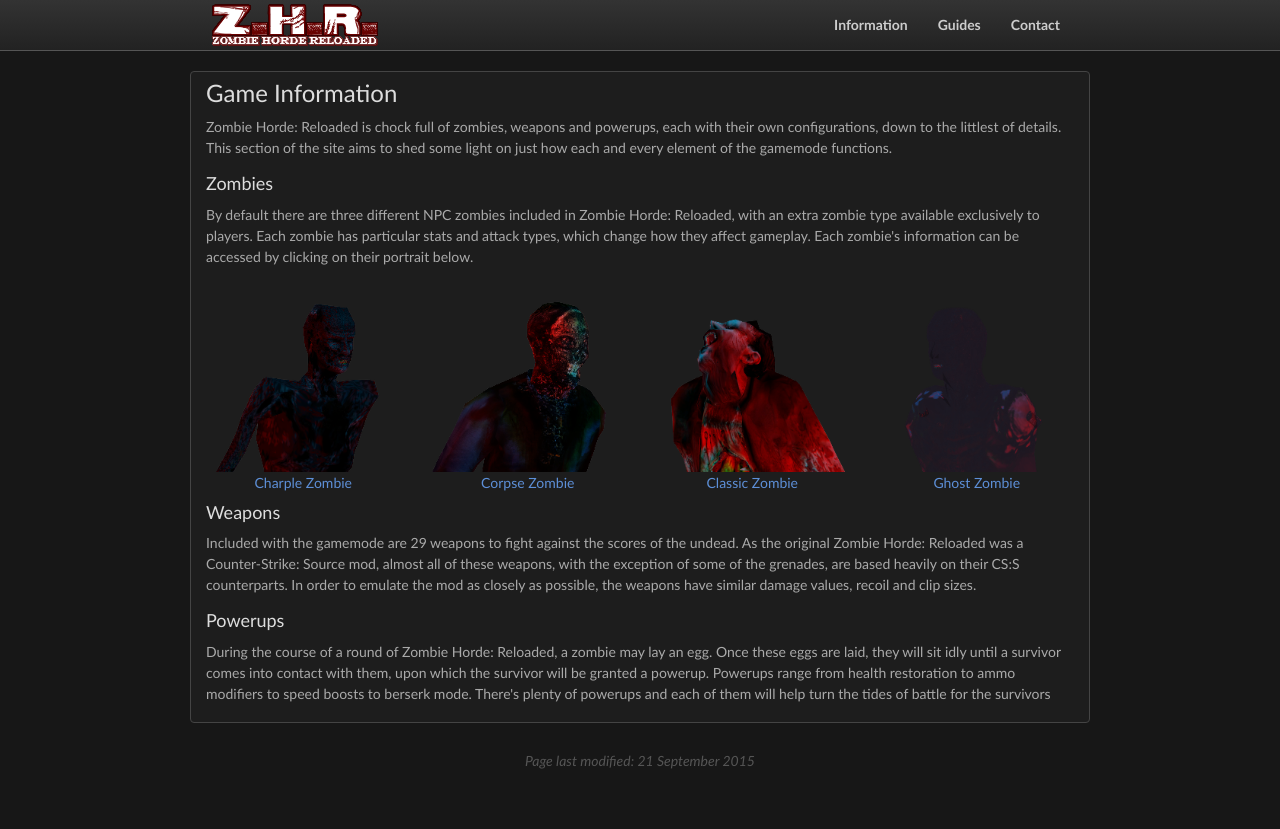
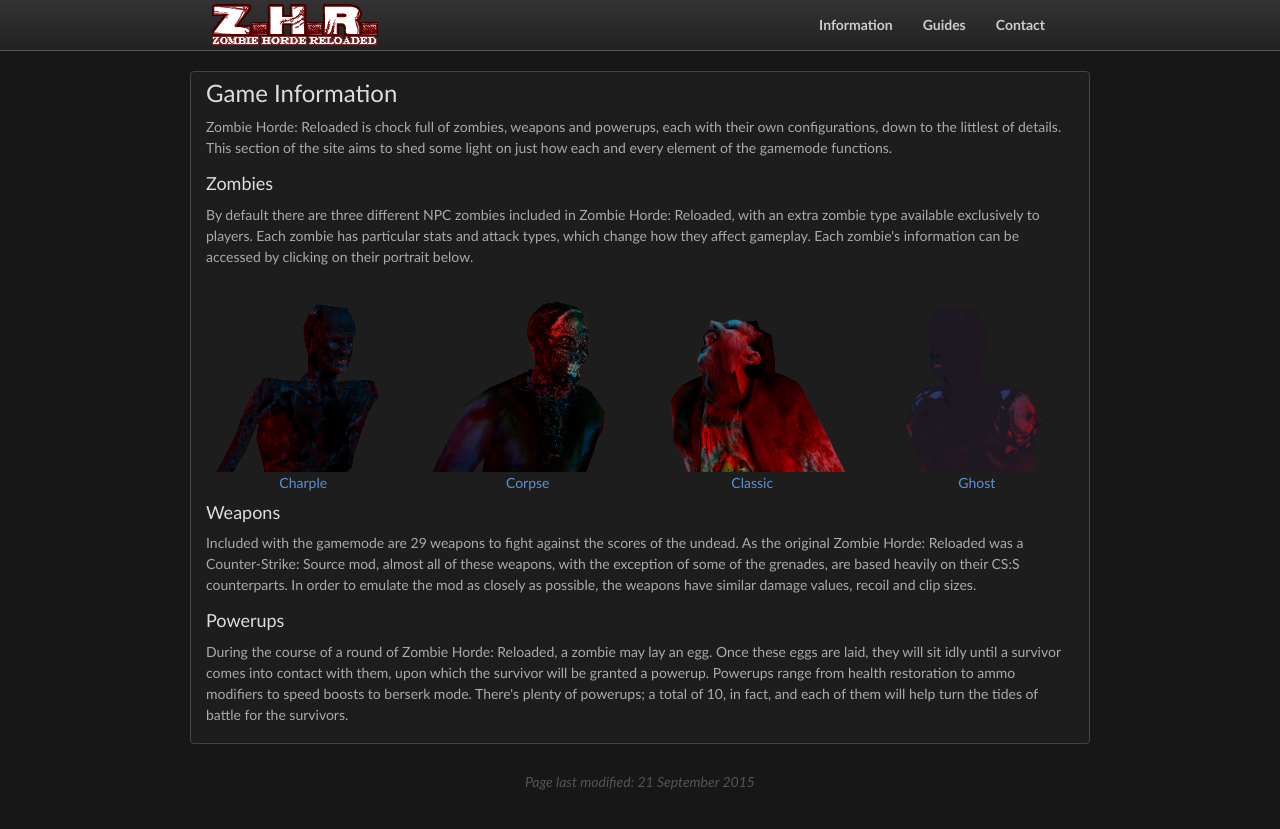
Before and after one commit to ZHReloaded/zhreloaded.github.io, a Jekyll site: the page built from _posts/2015-09-21-zh.md, in a window 1280 px wide. Shown: the top 829 px of the page. Built offline with Jekyll 4.4.1, drawn with Linux system fonts in a browser that asks for light colours; nearby versions of some CDN libraries; Markdown is read by kramdown in place of the engine named in the settings.

Commit message:
Improved mobile support across the board, minor adjustments to zombie descriptions, seperated bootstrap from style.css.

```diff
--- a/_layouts/default.html
+++ b/_layouts/default.html
@@ -10,6 +10,7 @@
     {% include meta.html %}
 
     <link rel="icon" href="{{ site.baseurl }}/favicon.ico">
+    <link rel="stylesheet" type="text/css" href="{{ site.baseurl }}/stylesheets/bootstrap.css" />
     <link rel="stylesheet" type="text/css" href="{{ site.baseurl }}/style.css" />
     <link rel="alternate" type="application/rss+xml" href="{{ site.baseurl }}/feed.xml" />
 
@@ -20,6 +21,16 @@
     <![endif]-->
 
     <!-- Created with Jekyll Now - http://github.com/barryclark/jekyll-now -->
+
+    <!-- Touchscreen detection -->
+    <script>
+      if ("ontouchstart" in document.documentElement) {
+        document.documentElement.className += (document.documentElement.className != undefined) ? " touch" : "touch";
+      } else {
+        document.documentElement.className += (document.documentElement.className != undefined) ? " no-touch" : "no-touch";
+      }
+    </script>
+
   </head>
   <body>
     {% include bootstrap.html %}
@@ -27,20 +38,25 @@
     <nav class="navbar navbar-default">
       <div class="container-fluid">
         <div class="navbar-header">
-          <a class="navbar-brand" href="/"><img src="{{ site.baseurl }}/images/logo.png" height = 42px></a>
+          <button type="button" class="navbar-toggle" data-toggle="collapse" data-target="#myNavbar">
+            <span class="icon-bar"></span>
+            <span class="icon-bar"></span>
+            <span class="icon-bar"></span>
+          </button>
+          <a class="navbar-brand" href="/"><img src="{{ site.baseurl }}/images/logo.png" class="img-responsive"></a>
         </div>
-        <div>
+        <div class="collapse navbar-collapse" id="myNavbar">
           <ul class="nav navbar-nav navbar-right">
             <li class="dropdown">
-              <a class="dropdown-toggle disabled" data-toggle="dropdown" id="guides_menu" href="{{ site.baseurl }}/information">Information</span></a>
-              <ul class="dropdown-menu" role="menu" aria-labelledby="guides_menu">
+              <a class="dropdown-toggle" data-toggle="dropdown" id="information_menu" href="{{ site.baseurl }}/information">Information</span></a>
+              <ul class="dropdown-menu" role="menu" aria-labelledby="information_menu">
                 <li role="presentation"><a href="{{ site.baseurl }}/information/about">About Zombie Horde</a></li>
                 <li role="presentation"><a href="{{ site.baseurl }}/information/zh">Game Information</a></li>
                 <li role="presentation"><a href="{{ site.baseurl }}/information/other">Other</a></li>
               </ul>
             </li>
             <li class="dropdown">
-              <a class="dropdown-toggle disabled" data-toggle="dropdown" id="guides_menu" href="{{ site.baseurl }}/guides">Guides</a>
+              <a class="dropdown-toggle" data-toggle="dropdown" id="guides_menu" href="{{ site.baseurl }}/guides">Guides</a>
               <ul class="dropdown-menu" role="menu" aria-labelledby="guides_menu">
                 <li class="dropdown-header">Game Customisation</li>
                 <li role="presentation"><a href="{{ site.baseurl }}/guides/npcs">NPCs</a></li>
--- a/_posts/2015-09-21-zh.md
+++ b/_posts/2015-09-21-zh.md
@@ -10,24 +10,16 @@
 <p>By default there are three different NPC zombies included in Zombie Horde: Reloaded, with an extra zombie type available exclusively to players. Each zombie has particular stats and attack types, which change how they affect gameplay. Each zombie's information can be accessed by clicking on their portrait below.</p>
 <div class="row">
   <a href="{{ site.baseurl }}/information/zh/charple" style="text-align: center">
-    <div class="col-sm-3">
-      <img src="{{ site.baseurl }}/images/zh/zombies/charple_portrait.png" width="100%">Charple Zombie
-    </div>
+    <div class="col-xs-3"> <img src="{{ site.baseurl }}/images/zh/zombies/charple_portrait.png" class="img-responsive">Charple</div>
   </a>
   <a href="{{ site.baseurl }}/information/zh/corpse" style="text-align: center">
-    <div class="col-sm-3">
-      <img src="{{ site.baseurl }}/images/zh/zombies/corpse_portrait.png" width="100%">Corpse Zombie
-    </div>
+    <div class="col-xs-3"> <img src="{{ site.baseurl }}/images/zh/zombies/corpse_portrait.png"  class="img-responsive">Corpse</div>
   </a>
   <a href="{{ site.baseurl }}/information/zh/classic" style="text-align: center">
-    <div class="col-sm-3">
-      <img src="{{ site.baseurl }}/images/zh/zombies/classic_portrait.png" class="flip" width="100%">Classic Zombie
-    </div>
+    <div class="col-xs-3"> <img src="{{ site.baseurl }}/images/zh/zombies/classic_portrait.png" class="img-responsive flip">Classic</div>
   </a>
   <a href="{{ site.baseurl }}/information/zh/ghost" style="text-align: center">
-    <div class="col-sm-3">
-      <img src="{{ site.baseurl }}/images/zh/zombies/ghost_portrait.png"   class="flip" width="100%">Ghost Zombie
-    </div>
+    <div class="col-xs-3"> <img src="{{ site.baseurl }}/images/zh/zombies/ghost_portrait.png"   class="img-responsive flip">Ghost</div>
   </a>
 </div>
 <h4>Weapons</h4>
@@ -35,4 +27,4 @@
 
 
 <h4>Powerups</h4>
-<p>During the course of a round of Zombie Horde: Reloaded, a zombie may lay an egg. Once these eggs are laid, they will sit idly until a survivor comes into contact with them, upon which the survivor will be granted a powerup. Powerups range from health restoration to ammo modifiers to speed boosts to berserk mode. There's plenty of powerups and each of them will help turn the tides of battle for the survivors</p>
+<p>During the course of a round of Zombie Horde: Reloaded, a zombie may lay an egg. Once these eggs are laid, they will sit idly until a survivor comes into contact with them, upon which the survivor will be granted a powerup. Powerups range from health restoration to ammo modifiers to speed boosts to berserk mode. There's plenty of powerups; a total of 10, in fact, and each of them will help turn the tides of battle for the survivors.</p>
--- a/style.scss
+++ b/style.scss
@@ -1,7 +1,5 @@
 ---
 ---
-
-@import "bootstrap";
 
 html {
   height: 100%;
@@ -83,17 +81,21 @@
 
 .navbar-default .navbar-nav>.open>a,
 .navbar-default .navbar-nav>.open>a:focus,
-.navbar-default .navbar-nav>.open>a:hover {
+.navbar-default .navbar-nav>.open>a:hover,
+.navbar-default .navbar-nav>.open>a:visited, {
   color: #999;
   border-color: #333;
+  background: transparent;
 }
 
 .navbar-default .navbar-nav>li>a {
-  border: 4px;
   color: #ccc;
 }
 .navbar-default .navbar-nav>li>a:hover {
   color: #999;
+}
+.navbar-default .navbar-nav>li>a:focus {
+  color: #ccc;
 }
 
 a {
@@ -117,14 +119,30 @@
   color: #fff;
 }
 
+.collapse.in {
+    display: flex;
+}
+.collapsing {
+    display: flex;
+}
+
+.navbar-collapse.in {
+    overflow-y: hidden;
+}
+
 .navbar-header {
   margin: 0px auto;
   padding: 0px 18px;
-  float: left;
 }
 
 .navbar-brand {
   padding: 4px;
+}
+
+@media (max-width: 768px) {
+  .navbar-default .navbar-collapse, .navbar-default .navbar-form {
+    border-top: 1px solid #999;
+  }
 }
 
 .footer {
@@ -142,7 +160,11 @@
 
 .navbar-right {
   margin: 0px auto;
-  float: right;
+  display: inline-block;
+}
+
+.nav > li {
+  float: left;
 }
 
 .list-group-item {
@@ -156,17 +178,21 @@
   cursor: text !important;
 }
 
-.dropdown:hover .dropdown-menu {
+.no-touch .dropdown:hover .dropdown-menu {
   display: block;
   margin-top: 0;
   background: #333;
 }
 
-.dropdown:focus .dropdown-menu {
+.no-touch .dropdown:focus .dropdown-menu {
   display: block;
   margin-top: 2000px;
   background: #333;
  }
+
+.touch .disabled {
+
+}
 
 .dropdown-menu {
   padding: 0px;
@@ -221,7 +247,7 @@
   color: #555;
 }
 
-.totes-pokes .col-sm-6 {
+.totes-pokes .col-xs-6 {
   padding: 0px 0px;
 }
 
@@ -244,5 +270,9 @@
   margin: 0px;
 }
 
+.img-responsive {
+  margin: auto;
+}
+
 
 @import "highlights";
```
Also changed, not shown: _includes/zombie_entry.html (+7 -7 lines), _posts/2015-09-22-corpse.md (+2 -2 lines), stylesheets/bootstrap.css (renamed from _sass/_bootstrap.scss), 13 other files.
